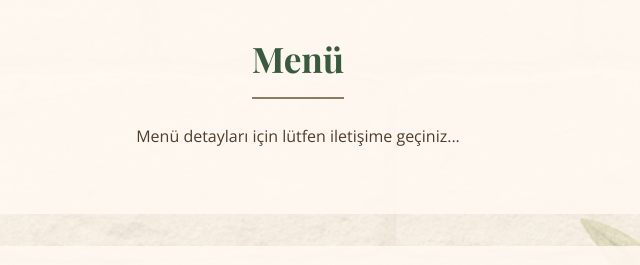
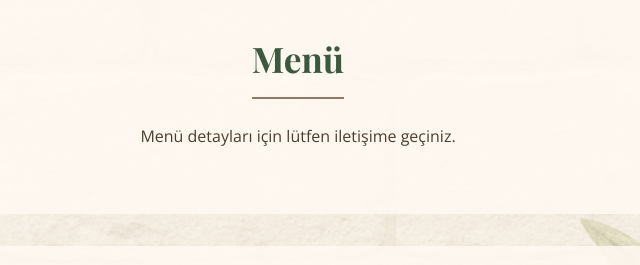
Before and after one commit to AvluGumusbaglar/Avlu-Gumusbaglar, a plain HTML site: page index.html in a window 1280 px wide. Shown: the part 1760-2025 px from the top of the page, 342-982 px from the left. Drawn offline with nearby package versions, Linux system fonts and the light colour scheme.

Commit message:
index.html

```diff
--- a/index.html
+++ b/index.html
@@ -276,7 +276,7 @@ header {
 
   <section id="menu">
     <h2>Menü</h2>
-    <p>Menü detayları için lütfen iletişime geçiniz...</p>
+    <p>Menü detayları için lütfen iletişime geçiniz.</p>
   </section>
 
 <section id="events">
```
